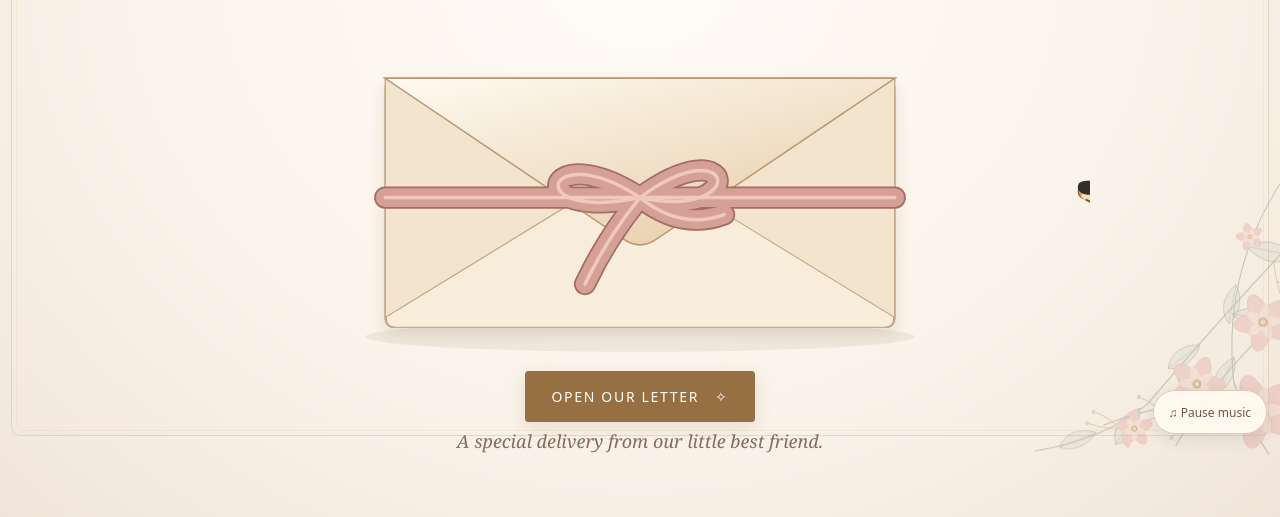
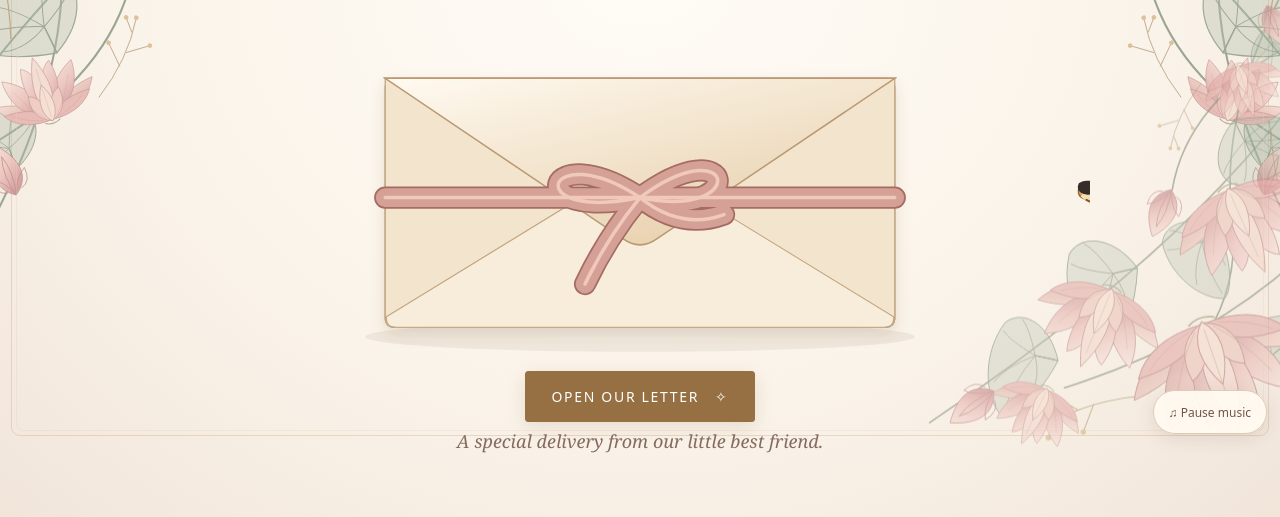
Before and after one commit to NJ2027/nishitwedsjhanvi, a plain HTML site: page index.html in a window 1280 px wide. Shown: the part 353-870 px from the top of the page. Drawn offline with Linux system fonts and the light colour scheme.

Commit message:
Sandbox: replace corner blooms with larger pastel lotus artwork

```diff
--- a/index.html
+++ b/index.html
@@ -35,14 +35,39 @@ main{padding-top:28px}header{margin-bottom:18px}.portrait{box-shadow:0 16px 42px
 .wedding-hashtag{font:500 13px/1.5 system-ui,sans-serif;letter-spacing:.07em;color:#98764c;margin:15px 0 2px}
 @media(max-width:480px){.blessing{font-size:15px}.cover-monogram{margin:16px auto 20px;line-height:1.24}.envelope-kicker{margin:10px 0 12px}.envelope-title{margin:5px 0 12px}.envelope-scene{margin-top:5px}.wedding-hashtag{font-size:12px;margin-top:14px}}
 .wedding-location{font:500 15px/1.5 Georgia,serif;letter-spacing:.16em;text-transform:uppercase;color:#98764c;margin:3px 0 12px}.save-date-tagline{font-style:italic;margin:6px 0 14px;line-height:1.4}
+
+/* Sandbox: larger lotus botanical corner framing */
+.botanical{width:clamp(170px,40vw,460px);opacity:.82}
+.botanical-bottom{width:clamp(145px,33vw,370px);opacity:.63}
+@media(max-width:480px){.botanical{width:clamp(175px,52vw,235px);opacity:.66}.botanical-right{width:clamp(160px,47vw,215px)}.botanical-bottom{width:clamp(150px,44vw,200px);opacity:.53}}
 </style>
 </head>
 <body>
 <svg aria-hidden="true" class="botanical" viewBox="0 0 340 460" fill="none" xmlns="http://www.w3.org/2000/svg"><defs>
-<g id="leaf"><path d="M0 0C-18-8-30-30-24-48C-5-42 5-25 0 0Z" fill="#9bada0" fill-opacity=".24" stroke="#84927e" stroke-width=".85"/><path d="M0 0Q-12-24-24-48" stroke="#84927e" stroke-width=".65"/></g>
-<g id="bloom"><g fill="#e5b3ad" stroke="#c19a8c" stroke-width=".8"><ellipse rx="15" ry="29" transform="rotate(0) translate(0 -20)"/><ellipse rx="15" ry="29" transform="rotate(72) translate(0 -20)"/><ellipse rx="15" ry="29" transform="rotate(144) translate(0 -20)"/><ellipse rx="15" ry="29" transform="rotate(216) translate(0 -20)"/><ellipse rx="15" ry="29" transform="rotate(288) translate(0 -20)"/></g><g fill="#f3d9cc" fill-opacity=".85" stroke="#d2aa98" stroke-width=".7"><ellipse rx="9" ry="19" transform="rotate(36) translate(0 -12)"/><ellipse rx="9" ry="19" transform="rotate(108) translate(0 -12)"/><ellipse rx="9" ry="19" transform="rotate(180) translate(0 -12)"/><ellipse rx="9" ry="19" transform="rotate(252) translate(0 -12)"/><ellipse rx="9" ry="19" transform="rotate(324) translate(0 -12)"/></g><circle r="8" fill="#b78b58"/><circle r="4" fill="#e7cda0"/></g>
-<g id="sprig" stroke="#aa956c" stroke-width="1.1"><path d="M0 0Q12-53 2-110Q0-144 23-176"/><path d="M6-35Q-19-49-29-65M7-66Q28-79 40-95M6-98Q-14-112-23-128M10-137Q27-148 36-163"/><g fill="#d6b789" stroke="none"><circle cx="-29" cy="-65" r="3"/><circle cx="40" cy="-95" r="3"/><circle cx="-23" cy="-128" r="3"/><circle cx="36" cy="-163" r="3"/><circle cx="23" cy="-176" r="3"/></g></g></defs>
-<g id="bouquet"><g stroke="#889480" stroke-width="1.4"><path d="M-18 385Q80 250 63 90Q49 40 15-10M-8 270Q81 175 180 59Q240 10 333-5M-3 178Q82 103 142 2M22 50Q128 75 240 30"/></g><use href="#leaf" transform="translate(45 273) rotate(-52) scale(1.2)"/><use href="#leaf" transform="translate(60 221) rotate(37)"/><use href="#leaf" transform="translate(65 181) rotate(-55) scale(1.3)"/><use href="#leaf" transform="translate(62 122) rotate(54)"/><use href="#leaf" transform="translate(109 139) rotate(80)"/><use href="#leaf" transform="translate(142 103) rotate(-24) scale(1.25)"/><use href="#leaf" transform="translate(191 53) rotate(60) scale(1.1)"/><use href="#leaf" transform="translate(250 20) rotate(95)"/><use href="#sprig" transform="translate(9 255) rotate(-18) scale(.85)"/><use href="#sprig" transform="translate(95 55) rotate(75) scale(.95)"/><use href="#bloom" transform="translate(28 49) rotate(14) scale(1.05)"/><use href="#bloom" transform="translate(113 86) rotate(-15) scale(.78)"/><use href="#bloom" transform="translate(23 170) rotate(12) scale(.82)"/><use href="#bloom" transform="translate(198 25) rotate(35) scale(.52)"/><use href="#bloom" transform="translate(41 286) rotate(20) scale(.39)"/></g></svg><svg class="botanical botanical-right" fill="none" viewBox="0 0 340 460" aria-hidden="true"><use href="#bouquet"/></svg><svg class="botanical botanical-bottom" fill="none" viewBox="0 0 340 460" aria-hidden="true"><use href="#bouquet"/></svg>
+<linearGradient id="lotusPetal" x1="0" y1="0" x2=".36" y2="1" gradientUnits="objectBoundingBox"><stop stop-color="#f7e5db"/><stop offset=".58" stop-color="#e9bdb8"/><stop offset="1" stop-color="#cc8e91"/></linearGradient>
+<linearGradient id="lotusOuter" x1="0" y1="0" x2=".6" y2="1"><stop stop-color="#f6ded1"/><stop offset="1" stop-color="#d6a09c"/></linearGradient>
+<g id="lotus"><g stroke="#b88280" stroke-width="1" stroke-linejoin="round">
+<path d="M0 27C-34 32-73 13-90-22C-49-18-17-1 0 27Z" fill="url(#lotusOuter)"/>
+<path d="M0 27C34 32 73 13 90-22C49-18 17-1 0 27Z" fill="url(#lotusOuter)"/>
+<path d="M0 23C-41 15-65-20-64-62C-29-46-5-13 0 23Z" fill="url(#lotusPetal)"/>
+<path d="M0 23C41 15 65-20 64-62C29-46 5-13 0 23Z" fill="url(#lotusPetal)"/>
+<path d="M0 18C-27-1-36-38-26-73C-7-63 9-27 0 18Z" fill="url(#lotusPetal)"/>
+<path d="M0 18C27-1 36-38 26-73C7-63-9-27 0 18Z" fill="url(#lotusPetal)"/>
+<path d="M0 20C-21-7-18-46 0-86C18-46 21-7 0 20Z" fill="#f3d8ce"/>
+<path d="M0 28C-39 31-66 18-79-3C-45-4-18 3 0 28Z" fill="#e5b0ad"/>
+<path d="M0 28C39 31 66 18 79-3C45-4 18 3 0 28Z" fill="#e5b0ad"/>
+<path d="M0 30C-26 21-32 0-28-23C-10-16-2 0 0 30Z" fill="#edc6bd"/>
+<path d="M0 30C26 21 32 0 28-23C10-16 2 0 0 30Z" fill="#edc6bd"/>
+<path d="M0 31C-15 16-16-8 0-36C16-8 15 16 0 31Z" fill="#f5dcd1"/>
+</g><g stroke="#ba9275" stroke-width=".75" opacity=".65"><path d="M0 23V-65M-10 23Q-33 0-51-39M10 23Q33 0 51-39M-16 25Q-44 18-66 1M16 25Q44 18 66 1"/></g><path d="M-14 31Q0 39 14 31" stroke="#9b9d83" stroke-width="1.7"/></g>
+<g id="lotusLeaf"><path d="M0 0C-33-20-56-48-55-64C-33-82 15-80 45-53C58-32 38-5 0 0L7-24Z" fill="#a6b3a1" fill-opacity=".4" stroke="#879784" stroke-width="1"/><path d="M7-24Q-19-49-49-61M7-24Q-3-57-18-70M7-24Q25-50 36-56M7-24Q37-28 47-35M7-24Q-17-20-33-31" stroke="#879784" stroke-width=".8"/><path d="M7-24Q3-8 0 0" stroke="#879784"/></g>
+<g id="lotusBud"><path d="M0 0C-25-16-22-42 0-68C22-42 25-16 0 0Z" fill="url(#lotusPetal)" stroke="#b88280" stroke-width="1"/><path d="M0 0Q-8-30 0-54Q8-30 0 0M-10-6Q-25-10-23-30Q-8-22 0 0M10-6Q25-10 23-30Q8-22 0 0" stroke="#b88280" fill="none"/></g>
+<g id="lotusGold" stroke="#b49a72" stroke-width=".9"><path d="M0 0Q12-49 2-93M7-39L-14-57M7-55L27-72M4-77L-8-89"/><g fill="#d6b789" stroke="none"><circle cx="-14" cy="-57" r="2.5"/><circle cx="27" cy="-72" r="2.5"/><circle cx="-8" cy="-89" r="2.5"/><circle cx="2" cy="-93" r="2.5"/></g></g></defs>
+<g id="bouquet"><g stroke="#889480" stroke-width="1.5" stroke-linecap="round"><path d="M-18 447Q57 315 44 211Q36 145 75 91M-7 310Q71 212 171 133Q239 78 322 22M-14 170Q71 94 198 54M-10 370Q86 315 99 236M-5 94Q51 46 104 25"/></g>
+<use href="#lotusLeaf" transform="translate(42 300) rotate(-42) scale(.86)"/><use href="#lotusLeaf" transform="translate(57 200) rotate(35) scale(.76)"/><use href="#lotusLeaf" transform="translate(131 164) rotate(61) scale(.92)"/><use href="#lotusLeaf" transform="translate(204 79) rotate(86) scale(.86)"/><use href="#lotusLeaf" transform="translate(20 116) rotate(-47) scale(.76)"/><use href="#lotusLeaf" transform="translate(12 386) rotate(-35) scale(.65)"/>
+<use href="#lotusGold" transform="translate(8 290) rotate(-15)"/><use href="#lotusGold" transform="translate(132 46) rotate(70)"/><use href="#lotusGold" transform="translate(73 333) rotate(24) scale(.7)"/>
+<use href="#lotusBud" transform="translate(100 236) rotate(22) scale(.68)"/><use href="#lotusBud" transform="translate(263 51) rotate(54) scale(.73)"/><use href="#lotusBud" transform="translate(12 405) rotate(-21) scale(.56)"/>
+<use href="#lotus" transform="translate(63 88) rotate(-19) scale(.91)"/><use href="#lotus" transform="translate(162 126) rotate(22) scale(.66)"/><use href="#lotus" transform="translate(39 217) rotate(-24) scale(.72)"/><use href="#lotus" transform="translate(220 40) rotate(25) scale(.48)"/><use href="#lotus" transform="translate(35 338) rotate(-18) scale(.42)"/></g></svg><svg class="botanical botanical-right" fill="none" viewBox="0 0 340 460" aria-hidden="true"><use href="#bouquet"/></svg><svg class="botanical botanical-bottom" fill="none" viewBox="0 0 340 460" aria-hidden="true"><use href="#bouquet"/></svg>
 <main id="main">
 <header><p class="blessing" lang="hi">श्री गणेशाय नमः</p><svg class="flourish" viewBox="0 0 126 27" fill="none" aria-hidden="true"><g stroke="currentColor" stroke-width=".9"><path d="M63 19Q38 4 6 14M63 19Q88 4 120 14M63 19Q47 24 34 20M63 19Q79 24 92 20"/><path d="M23 11q-11-12-16-6 3 7 16 6M38 12q-9-13-14-9 0 7 14 9M103 11q11-12 16-6-3 7-16 6M88 12q9-13 14-9 0 7-14 9"/><path d="M63 16c-15-8-8-17 0-9 8-8 15 1 0 9Z" fill="#d7aba2"/></g></svg></header>
 <section class="envelope-page" id="envelopePage" aria-labelledby="envelopeTitle">
```
